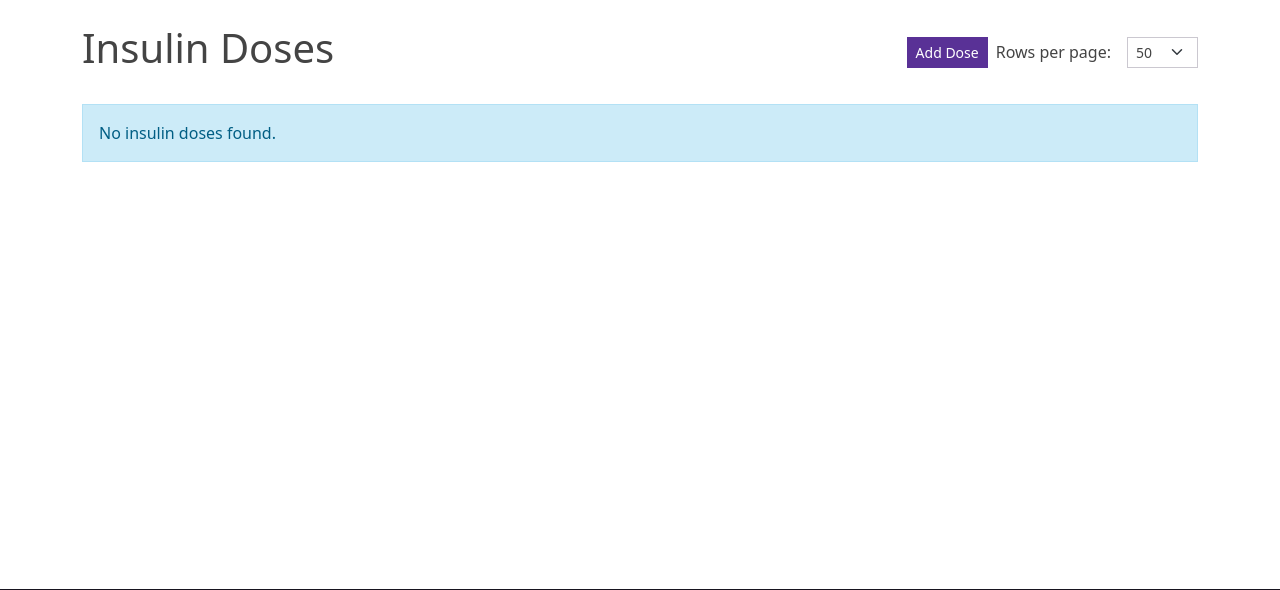
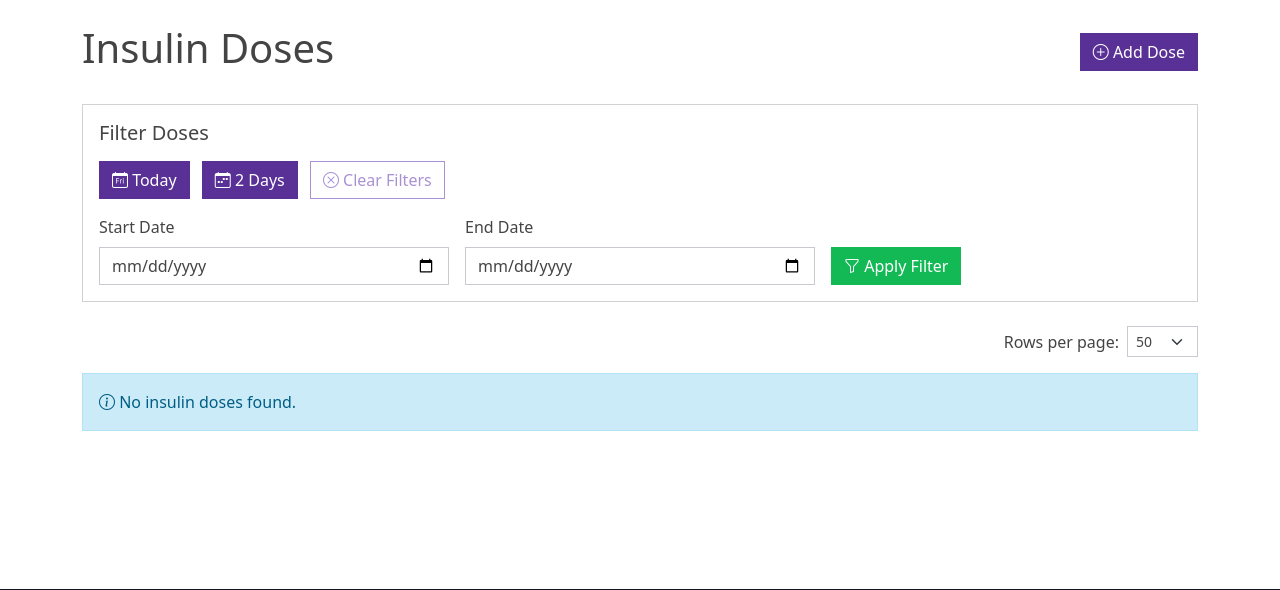
Before and after one commit to bradleyburgess/diabeateeze, a Django app: page /doses/ in a window 1280 px wide. Shown: the part 86-676 px from the top of the page. Run offline with Django 5.2, Linux system fonts and the light colour scheme; the visitor is signed in with stand-in values (Sample User, id 1); data that the repository does not hold is empty; some libraries are stand-ins or nearby versions.

Commit message:
Add sorting to date/time column in tables

```diff
--- a/src/entries/utils.py
+++ b/src/entries/utils.py
@@ -1,4 +1,5 @@
 """Utility functions for entries app."""
+
 from datetime import datetime, timedelta
 from django.utils import timezone
 
--- a/src/entries/views.py
+++ b/src/entries/views.py
@@ -140,9 +140,15 @@ def glucose_readings_list(request):
     except (ValueError, TypeError):
         page_size = 50
 
-    # Get all readings ordered by most recent first
+    # Get sort parameter, default to descending (newest first)
+    sort_order = request.GET.get("sort", "desc")
+    if sort_order not in ["asc", "desc"]:
+        sort_order = "desc"
+
+    # Get all readings with sorting
+    order_by = "occurred_at" if sort_order == "asc" else "-occurred_at"
     readings = GlucoseReading.objects.select_related("last_modified_by").order_by(
-        "-occurred_at"
+        order_by
     )
 
     # Apply date filters if specified
@@ -174,6 +180,7 @@ def glucose_readings_list(request):
         "page_size": page_size,
         "start_date": date_filters["start_date"],
         "end_date": date_filters["end_date"],
+        "sort_order": sort_order,
     }
 
     return render(request, "entries/glucose_readings_list.html", context)
@@ -241,6 +248,11 @@ def glucose_reading_edit(request, pk):
 @login_required
 def meals_list(request):
     """Display paginated list of meals."""
+    # Get date filter parameters
+    date_filters = get_date_filters(request)
+    start_datetime = date_filters["start_datetime"]
+    end_datetime = date_filters["end_datetime"]
+
     # Get page size from query parameter, default to 50
     page_size = request.GET.get("page_size", "50")
     try:
@@ -251,8 +263,21 @@ def meals_list(request):
     except (ValueError, TypeError):
         page_size = 50
 
-    # Get all meals ordered by most recent first
-    meals = Meal.objects.select_related("last_modified_by").order_by("-occurred_at")
+    # Get sort parameter, default to descending (newest first)
+    sort_order = request.GET.get("sort", "desc")
+    if sort_order not in ["asc", "desc"]:
+        sort_order = "desc"
+
+    # Get all meals with sorting
+    order_by = "occurred_at" if sort_order == "asc" else "-occurred_at"
+    meals = Meal.objects.select_related("last_modified_by").order_by(order_by)
+
+    # Apply date filters if specified
+    if start_datetime:
+        meals = meals.filter(occurred_at__gte=start_datetime)
+
+    if end_datetime:
+        meals = meals.filter(occurred_at__lte=end_datetime)
 
     # Paginate
     paginator = Paginator(meals, page_size)
@@ -262,6 +287,9 @@ def meals_list(request):
     context = {
         "page_obj": page_obj,
         "page_size": page_size,
+        "sort_order": sort_order,
+        "start_date": date_filters["start_date"],
+        "end_date": date_filters["end_date"],
     }
 
     return render(request, "entries/meals_list.html", context)
@@ -327,6 +355,11 @@ def meal_edit(request, pk):
 @login_required
 def insulin_doses_list(request):
     """Display paginated list of insulin doses."""
+    # Get date filter parameters
+    date_filters = get_date_filters(request)
+    start_datetime = date_filters["start_datetime"]
+    end_datetime = date_filters["end_datetime"]
+
     # Get page size from query parameter, default to 50
     page_size = request.GET.get("page_size", "50")
     try:
@@ -337,10 +370,23 @@ def insulin_doses_list(request):
     except (ValueError, TypeError):
         page_size = 50
 
-    # Get all doses ordered by most recent first
+    # Get sort parameter, default to descending (newest first)
+    sort_order = request.GET.get("sort", "desc")
+    if sort_order not in ["asc", "desc"]:
+        sort_order = "desc"
+
+    # Get all doses with sorting
+    order_by = "occurred_at" if sort_order == "asc" else "-occurred_at"
     doses = InsulinDose.objects.select_related(
         "last_modified_by", "insulin_type"
-    ).order_by("-occurred_at")
+    ).order_by(order_by)
+
+    # Apply date filters if specified
+    if start_datetime:
+        doses = doses.filter(occurred_at__gte=start_datetime)
+
+    if end_datetime:
+        doses = doses.filter(occurred_at__lte=end_datetime)
 
     # Paginate
     paginator = Paginator(doses, page_size)
@@ -350,6 +396,9 @@ def insulin_doses_list(request):
     context = {
         "page_obj": page_obj,
         "page_size": page_size,
+        "sort_order": sort_order,
+        "start_date": date_filters["start_date"],
+        "end_date": date_filters["end_date"],
     }
 
     return render(request, "entries/insulin_doses_list.html", context)
--- a/src/templates/base.html
+++ b/src/templates/base.html
@@ -23,6 +23,7 @@
             })();
         </script>
         <link href="https://cdn.jsdelivr.net/npm/bootswatch@5.3.3/dist/pulse/bootstrap.min.css" rel="stylesheet">
+        <link rel="stylesheet" href="https://cdn.jsdelivr.net/npm/bootstrap-icons@1.13.1/font/bootstrap-icons.min.css">
         {% block extra_head %}
         {% endblock extra_head %}
     </head>
--- a/src/templates/entries/insulin_doses_list.html
+++ b/src/templates/entries/insulin_doses_list.html
@@ -6,10 +6,16 @@
 <div class="container mt-4">
     <div class="d-flex justify-content-between align-items-center mb-4">
         <h1>Insulin Doses</h1>
-        <div class="d-flex align-items-center gap-2">
-            <a href="{% url 'entries:insulin_dose_create' %}" class="btn btn-primary btn-sm">
+        <a href="{% url 'entries:insulin_dose_create' %}" class="btn btn-primary">
             <i class="bi bi-plus-circle"></i> Add Dose
         </a>
+    </div>
+
+    <!-- Filter Controls -->
+    {% include "entries/_date_filter.html" with filter_label="Doses" clear_url=request.path %}
+
+    <!-- Page Size Control -->
+    <div class="d-flex justify-content-end align-items-center mb-3">
         <label for="pageSizeSelect" class="mb-0 me-2">Rows per page:</label>
         <select id="pageSizeSelect" class="form-select form-select-sm" style="width: auto;">
             <option value="10" {% if page_size == 10 %}selected{% endif %}>10</option>
@@ -17,7 +23,6 @@
             <option value="50" {% if page_size == 50 %}selected{% endif %}>50</option>
             <option value="100" {% if page_size == 100 %}selected{% endif %}>100</option>
         </select>
-        </div>
     </div>
 
     {% if page_obj %}
@@ -27,7 +32,18 @@
                     <table class="table table-hover">
                         <thead>
                             <tr>
-                                <th>Date & Time</th>
+                                <th>
+                                    <a href="?sort={% if sort_order == 'desc' %}asc{% else %}desc{% endif %}&page_size={{ page_size }}&start_date={{ start_date }}&end_date={{ end_date }}"
+                                       class="text-decoration-none text-dark"
+                                       title="Sort by date">
+                                        Date & Time
+                                        {% if sort_order == 'desc' %}
+                                            <i class="bi bi-sort-down"></i>
+                                        {% else %}
+                                            <i class="bi bi-sort-up"></i>
+                                        {% endif %}
+                                    </a>
+                                </th>
                                 <th>Base Units</th>
                                 <th>Correction Units</th>
                                 <th>Total Units</th>
@@ -73,12 +89,12 @@
                         <ul class="pagination justify-content-center">
                             {% if page_obj.has_previous %}
                                 <li class="page-item">
-                                    <a class="page-link" href="?page=1&page_size={{ page_size }}" aria-label="First">
+                                    <a class="page-link" href="?page=1&page_size={{ page_size }}&sort={{ sort_order }}&start_date={{ start_date }}&end_date={{ end_date }}" aria-label="First">
                                         <span aria-hidden="true">&laquo;&laquo;</span>
                                     </a>
                                 </li>
                                 <li class="page-item">
-                                    <a class="page-link" href="?page={{ page_obj.previous_page_number }}&page_size={{ page_size }}" aria-label="Previous">
+                                    <a class="page-link" href="?page={{ page_obj.previous_page_number }}&page_size={{ page_size }}&sort={{ sort_order }}&start_date={{ start_date }}&end_date={{ end_date }}" aria-label="Previous">
                                         <span aria-hidden="true">&laquo;</span>
                                     </a>
                                 </li>
@@ -99,19 +115,19 @@
                                     </li>
                                 {% elif num > page_obj.number|add:"-3" and num < page_obj.number|add:"3" %}
                                     <li class="page-item">
-                                        <a class="page-link" href="?page={{ num }}&page_size={{ page_size }}">{{ num }}</a>
+                                        <a class="page-link" href="?page={{ num }}&page_size={{ page_size }}&sort={{ sort_order }}&start_date={{ start_date }}&end_date={{ end_date }}">{{ num }}</a>
                                     </li>
                                 {% endif %}
                             {% endfor %}
 
                             {% if page_obj.has_next %}
                                 <li class="page-item">
-                                    <a class="page-link" href="?page={{ page_obj.next_page_number }}&page_size={{ page_size }}" aria-label="Next">
+                                    <a class="page-link" href="?page={{ page_obj.next_page_number }}&page_size={{ page_size }}&sort={{ sort_order }}&start_date={{ start_date }}&end_date={{ end_date }}" aria-label="Next">
                                         <span aria-hidden="true">&raquo;</span>
                                     </a>
                                 </li>
                                 <li class="page-item">
-                                    <a class="page-link" href="?page={{ page_obj.paginator.num_pages }}&page_size={{ page_size }}" aria-label="Last">
+                                    <a class="page-link" href="?page={{ page_obj.paginator.num_pages }}&page_size={{ page_size }}&sort={{ sort_order }}&start_date={{ start_date }}&end_date={{ end_date }}" aria-label="Last">
                                         <span aria-hidden="true">&raquo;&raquo;</span>
                                     </a>
                                 </li>
@@ -146,6 +162,14 @@
         const url = new URL(window.location.href);
         url.searchParams.set('page_size', pageSize);
         url.searchParams.set('page', '1'); // Reset to first page
+        // Preserve sort and filter parameters
+        const currentParams = new URLSearchParams(window.location.search);
+        const preserveParams = ['sort', 'start_date', 'end_date'];
+        preserveParams.forEach(param => {
+            if (currentParams.has(param)) {
+                url.searchParams.set(param, currentParams.get(param));
+            }
+        });
         window.location.href = url.toString();
     });
 </script>
```
Also changed, not shown: src/entries/exports.py (+10 -3 lines), src/entries/management/commands/seed_data.py (+43 -14 lines), src/templates/entries/glucose_readings_list.html (+19 -8 lines), src/templates/entries/meals_list.html (+33 -9 lines). Lines whose indentation alone changed are shown as unchanged.
